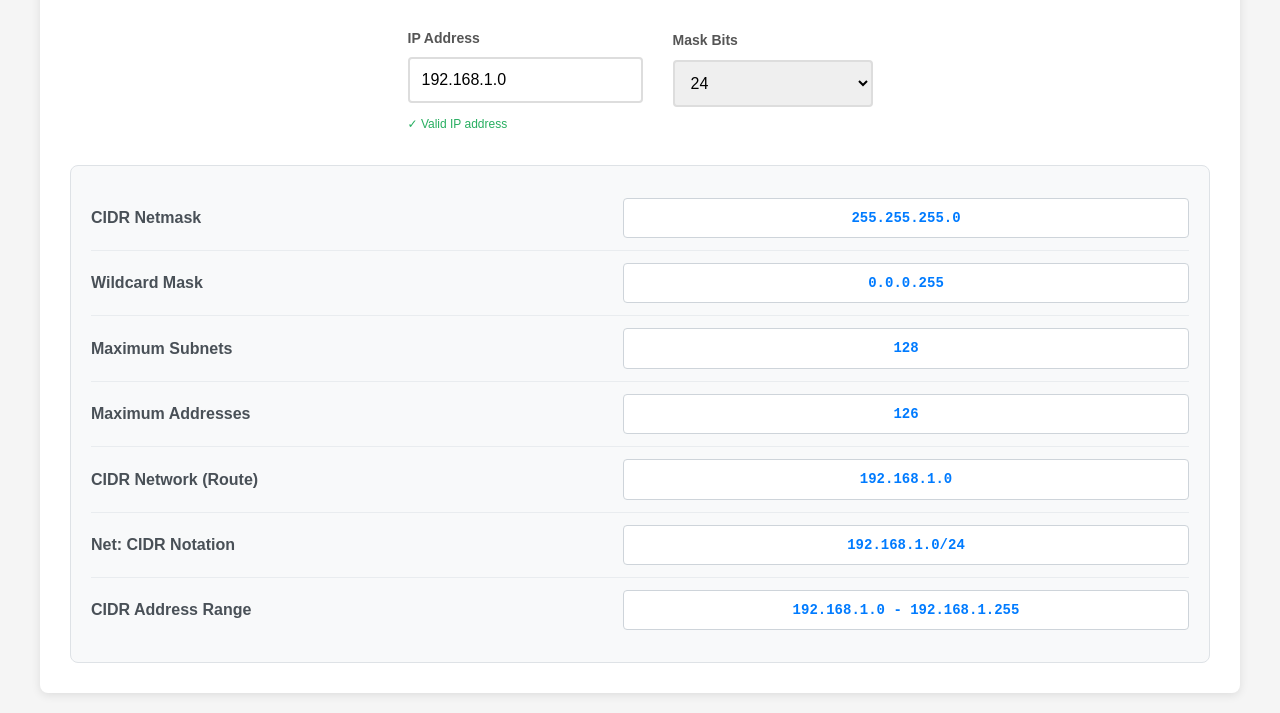
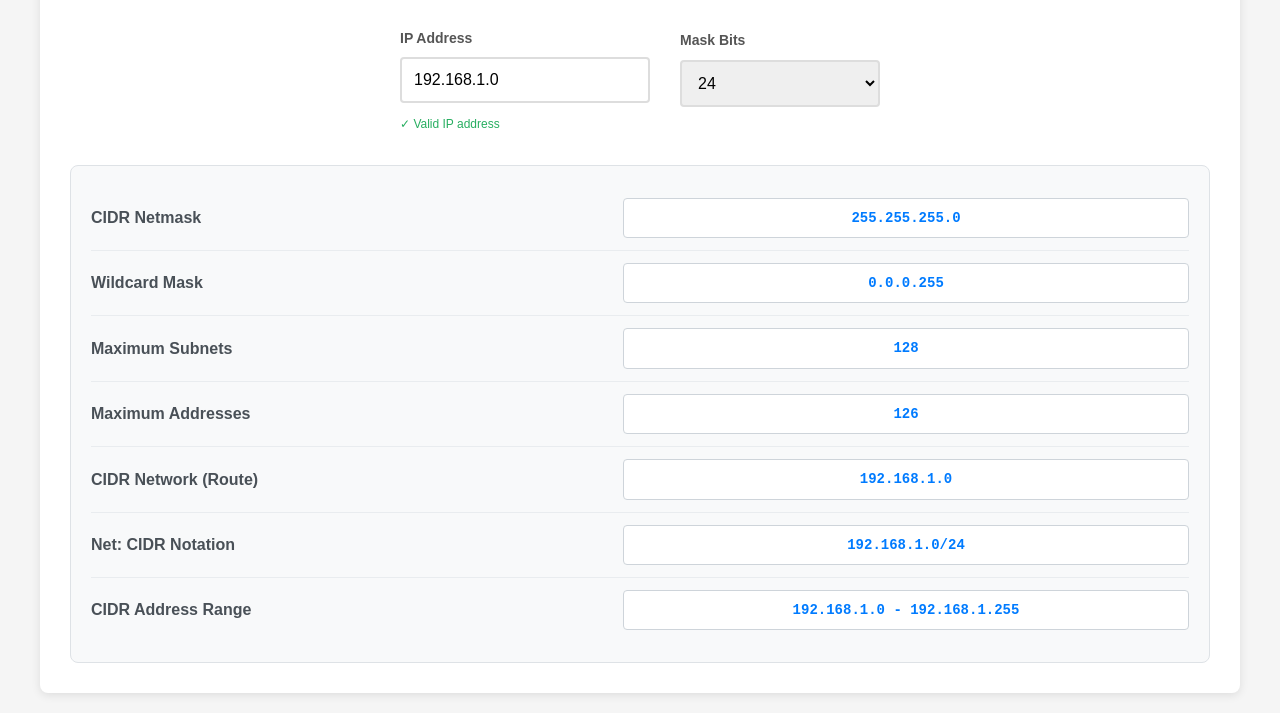
Before and after one commit to dpusta/cidrsubnet, a website: page index.html in a window 1280 px wide. Shown: the part 117-830 px from the top of the page. Drawn offline with Linux system fonts and the light colour scheme.

Commit message:
Fix IP address input width to stay fixed size

```diff
--- a/styles.css
+++ b/styles.css
@@ -69,7 +69,14 @@ h1 {
     color: #27ae60;
 }
 
-.input-group input,
+.input-group input {
+    padding: 12px;
+    border: 2px solid #ddd;
+    border-radius: 4px;
+    font-size: 16px;
+    width: 250px;
+}
+
 .input-group select {
     padding: 12px;
     border: 2px solid #ddd;
```
